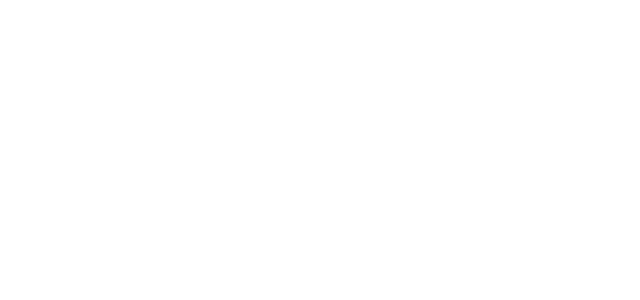
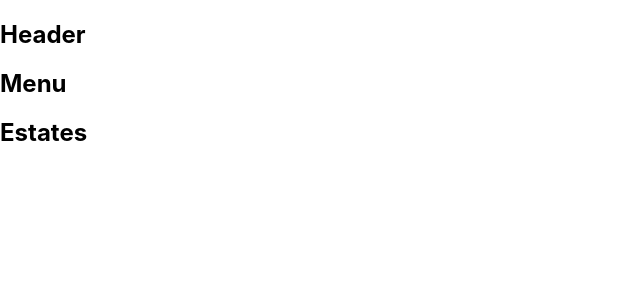
Before and after one commit to ArturTkaczuk/real-estate-classifieds-website, a React (Create React App) app: page / in a window 1280 px wide. Shown: the top 300 px of the page, without its empty margins (0-640 px from the left). Built offline with nearby package versions, Linux system fonts and the light colour scheme.

Commit message:
Finish setting up the project

```diff
--- a/src/App.tsx
+++ b/src/App.tsx
@@ -1,7 +1,15 @@
-import React from 'react'
+import { Estates } from './components/Estates/Estates'
+import { Header } from './components/Header/Header'
+import { Menu } from './components/Menu/Menu'
 
 function App() {
-  return <div className='App'></div>
+  return (
+    <div>
+      <Header />
+      <Menu />
+      <Estates />
+    </div>
+  )
 }
 
 export default App
--- /dev/null
+++ b/src/components/Estates/Estates.tsx
@@ -0,0 +1,11 @@
+type EstatesProps = {
+  // prop: string
+}
+
+export const Estates = (/*{ prop }: EstatesProps*/): JSX.Element => {
+  return (
+    <div>
+      <h2>Estates</h2>
+    </div>
+  )
+}
--- /dev/null
+++ b/src/components/Header/Header.tsx
@@ -0,0 +1,13 @@
+// import React from 'react'
+
+type HeaderProps = {
+  // prop: string
+}
+
+export const Header = (/*{ prop }: HeaderProps*/): JSX.Element => {
+  return (
+    <div>
+      <h2>Header</h2>
+    </div>
+  )
+}
--- /dev/null
+++ b/src/components/Menu/Menu.tsx
@@ -0,0 +1,11 @@
+type MenuProps = {
+  // prop: string
+}
+
+export const Menu = (/*{ prop }: MenuProps*/): JSX.Element => {
+  return (
+    <div>
+      <h2>Menu</h2>
+    </div>
+  )
+}
```
Also changed, not shown: src/components/Header.tsx (deleted, +0 -9 lines).
